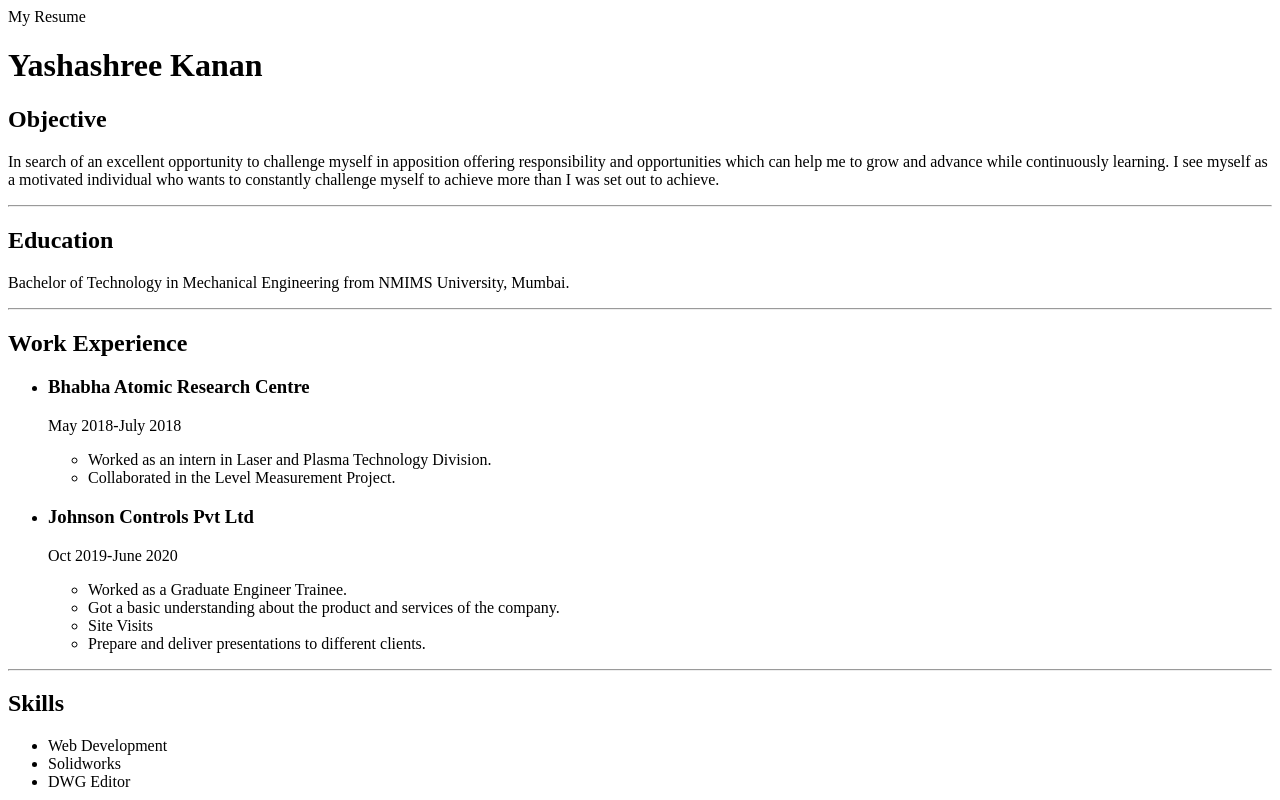
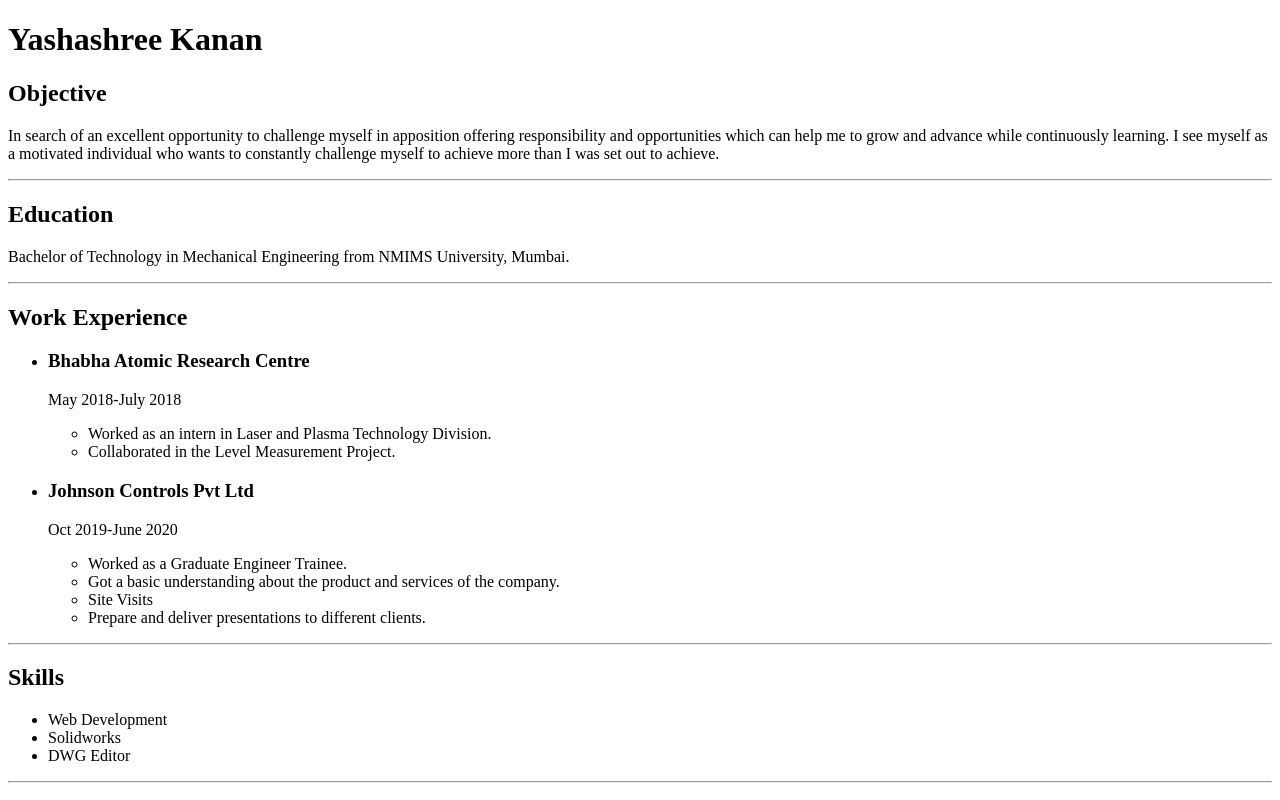
Before and after one commit to yashashreeka/html-resume, a plain HTML site: page index.html in a window 1280 px wide. Shown: the top 800 px of the page. Drawn offline with Linux system fonts and the light colour scheme.

Commit message:
Update index.html

```diff
--- a/index.html
+++ b/index.html
@@ -2,7 +2,7 @@
 <html lang="en">
     <head>
         <meta charset="UTF=8">
-        <tittle>My Resume</tittle>
+
     </head>
 
     <body>
```
